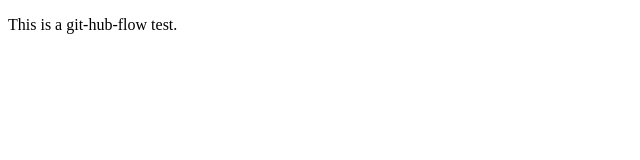
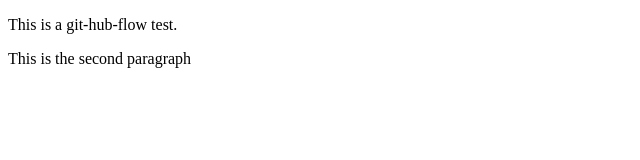
Before and after one commit to davelangham/github-flow-practice, a plain HTML site: page index.html in a window 1280 px wide. Shown: the whole page, without its empty margins (0-640 px from the left). Drawn offline with Linux system fonts and the light colour scheme.

Commit message:
Adds second paragraph

```diff
--- a/index.html
+++ b/index.html
@@ -9,6 +9,7 @@
 <body>
   <main>
     <p>This is a git-hub-flow test.</p>
+    <p>This is the second paragraph</p>
   </main>
 </body>
 </html>
```
